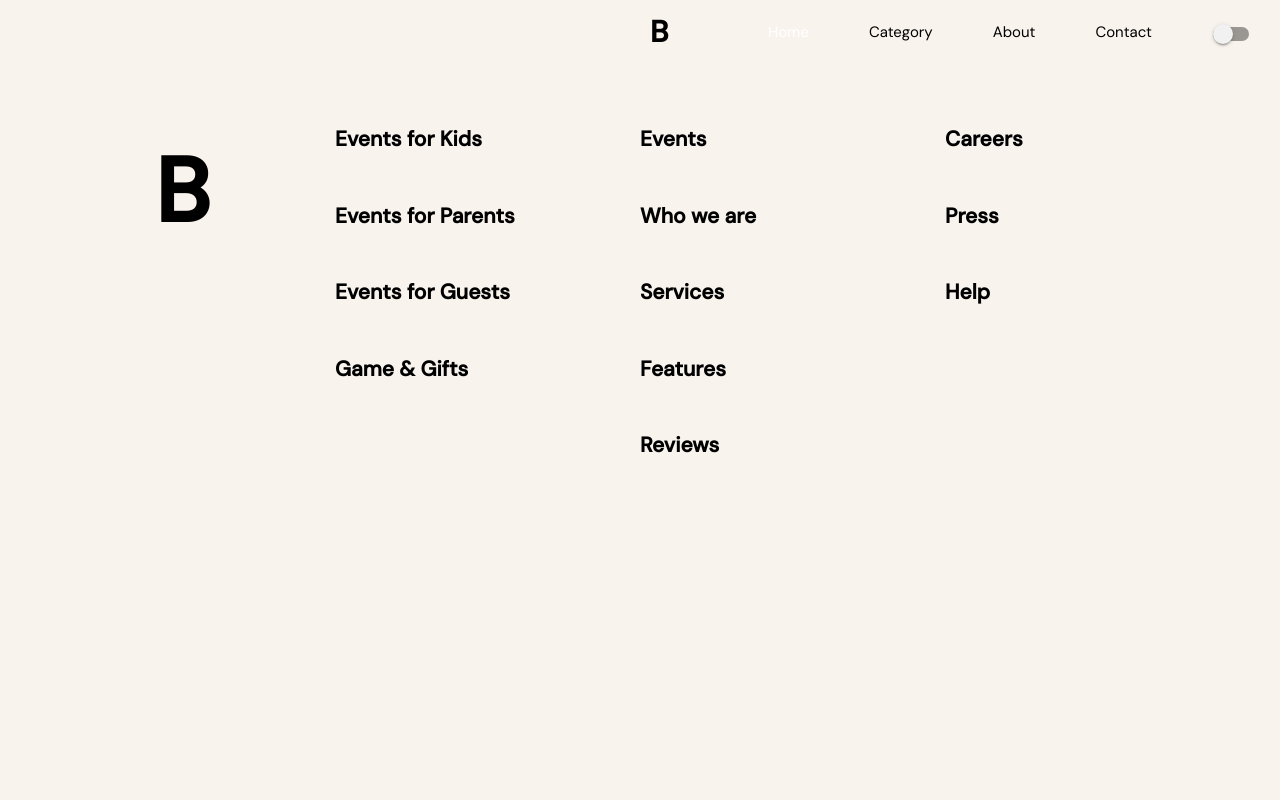
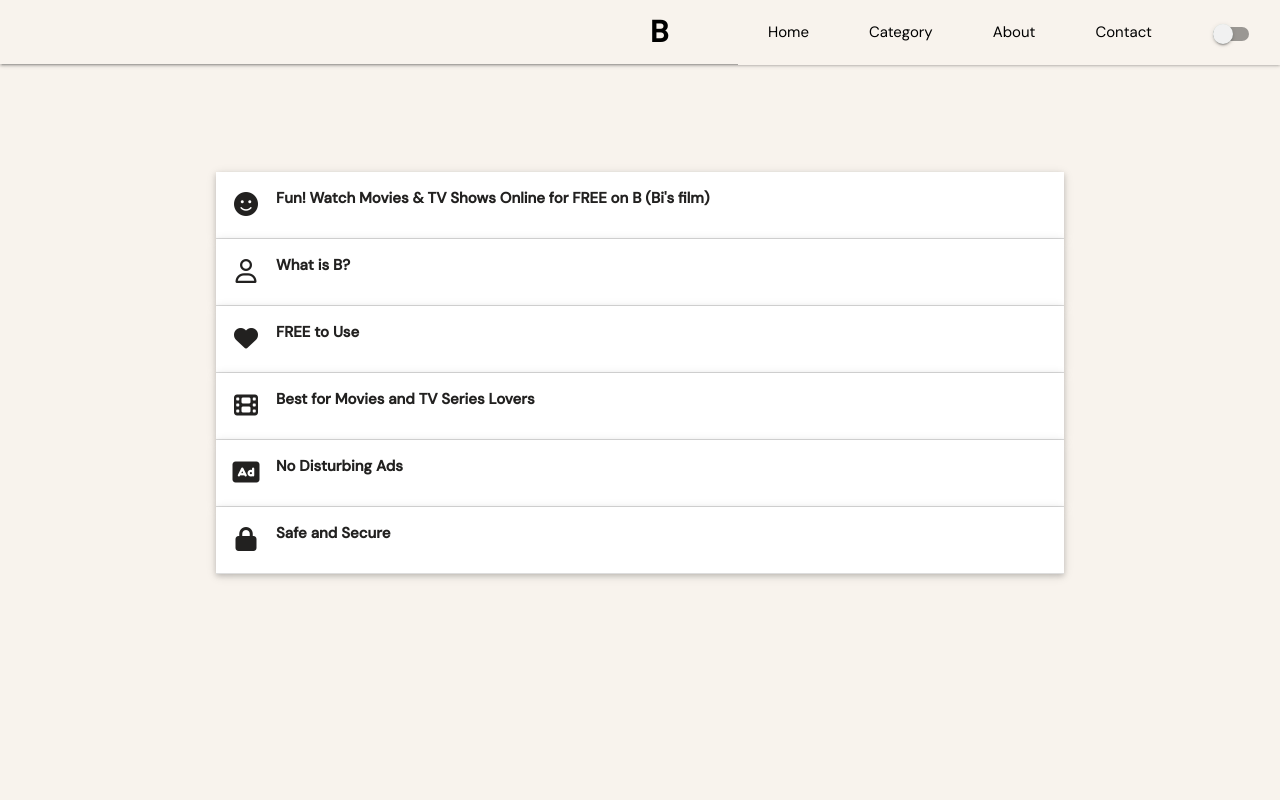
Before and after one commit to cubi-dev/movie-app.github.io, a React (Create React App) app: page /about in a window 1280 px wide. Shown: the top 800 px of the page. Built offline with nearby package versions, Linux system fonts and the light colour scheme.

Commit message:
Update About + Router

```diff
--- a/src/App.js
+++ b/src/App.js
@@ -1,7 +1,9 @@
 // import logo from './logo.svg';
 // import "@fortawesome/fontawesome-free/css/all.min.css";
+import { useContext } from "react";
 import { Route, Routes } from "react-router-dom";
 import "./App.css";
+import AboutFC from "./components/About/AboutFC";
 import CategoryFC from "./components/Category/CategoryFC";
 import ContactFC from "./components/Contact/ContactFC";
 import Detail from "./components/Detail/DetailFC";
@@ -10,10 +12,13 @@ import FooterFC from "./components/Footer/FooterFC";
 import IntroFC from "./components/Intro/IntroFC";
 // import Main from './components/Main';
 import NavigationFC from "./components/Navigation/NavigationFC";
+
+import { ThemeContext } from "./components/ThemeContext";
 // import { Button } from "@material-ui/core";
 function App() {
+  const {theme} = useContext(ThemeContext);
   return (
-    <div className="App">
+    <div className="App" style={{ backgroundColor: theme.backgroundColor, }}>
       <NavigationFC />
       {/* <IntroFC/> */}
       <Routes>
@@ -22,6 +27,7 @@ function App() {
         <Route path="/detail/:id" element={<Detail />}></Route>
         <Route path="/category" element={<CategoryFC />}></Route>
         <Route path="/contact" element={<ContactFC/>}></Route>
+        <Route path="/about" element={<AboutFC/>}></Route>
         {/* <Main/> */}
       </Routes>
       <FooterFC />
--- /dev/null
+++ b/src/components/About/AboutFC.js
@@ -0,0 +1,98 @@
+import React from 'react'
+import './About.css'
+import { Collapsible, CollapsibleItem, Container, Icon } from 'react-materialize'
+import { ThemeContext } from '../ThemeContext'
+import { useContext } from 'react'
+export default function AboutFC() {
+     const { theme } = useContext(ThemeContext);
+  return (
+    <Container
+    style={{borderBottom: theme.borderBottom, padding: "100px 0"}}
+    >
+         <Collapsible
+                accordion
+                popout
+               //  style={{borderBottom: theme.borderBottom}}
+            >
+                <CollapsibleItem
+                    expanded={false}
+                    header="Fun! Watch Movies & TV Shows Online for FREE on B (Bi's film)"
+                    style={{ fontWeight: 'bold',}}
+                    icon={<Icon><i class="fa-solid fa-face-smile"></i></Icon>}
+                    node="div"
+
+                >
+                    <p style={{ fontWeight: 'normal', color: theme.color }}>
+                        Do you love movies and tv series? Do you want to watch them for free online, but don't know how? Well, look no further. B is a website that allows users to watch tv series and movies for free on their computers, laptops, tablets or smartphones.
+
+                        All the tv series and films are available in English which makes it easier for everyone around the world to enjoy. The best part about this site is that there's no sign up required! It doesn't matter if you're a kid or an adult – just go there, start watching tv shows and films without any form of payment whatsoever!
+                    </p>
+                </CollapsibleItem>
+                <CollapsibleItem
+                    expanded={false}
+                    header="What is B?"
+                    style={{ fontWeight: 'bold'}}
+                    icon={<Icon><i class="fa-regular fa-user"></i></Icon>}
+                    node="div"
+                >
+                    <p style={{ fontWeight: 'normal', color: theme.color }}>
+                    The film you need, designed by cubi for casestudy of FER201m to be
+            accessible for Everyone!
+                    </p>
+                </CollapsibleItem>
+                <CollapsibleItem
+                    expanded={false}
+                    header="FREE to Use"
+                    icon={<Icon><i class="fa-solid fa-heart"></i></Icon>}
+                    style={{ fontWeight: 'bold' }}
+
+                    node="div"
+                >
+                    <p style={{ fontWeight: 'normal', color: theme.color }}>
+                        B is a free movies and tv series streaming website. It doesn't matter if you're looking for comedies, dramas, or even animated films – B has it all! The site offers thousands of titles that are available to watch through your computer, laptop, tablet, or smartphone without having to pay any fee whatsoever.
+                    </p>
+                </CollapsibleItem>
+                <CollapsibleItem
+                    expanded={false}
+                    header="Best for Movies and TV Series Lovers"
+                    icon={<Icon><i class="fa-solid fa-film"></i></Icon>}
+                    style={{ fontWeight: 'bold' }}
+
+                    node="div"
+                >
+                    <p style={{ fontWeight: 'normal', color: theme.color }}>
+                        Do you enjoy watching movies and tv series online? If yes, then B is perfect for you! The site has a wide range of titles that are all free to watch. There's no need to sign up or pay money – just go there, pick what you want and start enjoying it as much as possible!
+                    </p>
+                </CollapsibleItem>
+
+                <CollapsibleItem
+                    expanded={false}
+                    header="No Disturbing Ads"
+                    icon={<Icon><i class="fa-solid fa-rectangle-ad"></i></Icon>}
+                    style={{ fontWeight: 'bold' }}
+
+                    node="div"
+                >
+                    <p style={{ fontWeight: 'normal', color: theme.color }}>
+                        You don't have to worry about disturbing ads while streaming on B. The site is free of any adverts that could interrupt your film or tv show experience!
+
+                        B has all genres covered romantic comedies, dramas, animated films, horror movies and so much more are available there for you to enjoy as many times as you want! The site is constantly updated with new titles, so you'll never get bored. Thousands of movies and tv series for free? Yes please! Go to B now and start watching!
+                    </p>
+                </CollapsibleItem>
+                <CollapsibleItem
+                    expanded={false}
+                    header="Safe and Secure"
+                    icon={<Icon><i class="fa-solid fa-regular fa-lock"></i></Icon>}
+                    style={{ fontWeight: 'bold' }}
+
+                    node="div"
+                >
+                    <p style={{ fontWeight: 'normal', color: theme.color }}>
+                        Do you have any concerns about your privacy online? There's no need to worry when it comes to browsing on B. The site is 100% safe and secure! Everything that happens there couldn't be traced back to your name or email address – everything stays hidden for maximum protection provided by the website itself.
+                    </p>
+                </CollapsibleItem>
+
+            </Collapsible>
+    </Container>
+  )
+}
--- a/src/components/Contact/Contact.css
+++ b/src/components/Contact/Contact.css
@@ -0,0 +1,4 @@
+.contact {
+     margin: 50px 0 50px 0;
+     padding: 0 0 100px 0;
+}
--- a/src/components/Contact/ContactFC.js
+++ b/src/components/Contact/ContactFC.js
@@ -1,7 +1,40 @@
-import React from 'react'
-
+import React from "react";
+import { Container, TextInput } from "react-materialize";
+import "./Contact.css";
+import { ThemeContext } from "../ThemeContext";
+import { useContext } from "react";
 export default function ContactFC() {
+  const { theme } = useContext(ThemeContext);
   return (
-    <div>ContactFC</div>
-  )
+    <div
+      className="contact"
+      style={{
+        backgroundColor: theme.backgroundColor,
+        borderBottom: theme.borderBottom,
+      }}
+    >
+      <Container
+        style={{ backgroundColor: theme.backgroundColor, color: theme.color }}
+      >
+        <TextInput
+          label="First Name"
+          style={{ color: theme.color }}
+        ></TextInput>
+        <TextInput label="Last Name" style={{ color: theme.color }}></TextInput>
+        <TextInput
+          label="Your Email"
+          email
+          validate
+          error="Wrong Email Format!"
+          success="Great"
+          style={{ color: theme.color }}
+        ></TextInput>
+        <TextInput
+          data-length={50}
+          label="Input message"
+          style={{ color: theme.color }}
+        />
+      </Container>
+    </div>
+  );
 }
--- a/src/components/Footer/Footer.css
+++ b/src/components/Footer/Footer.css
@@ -1,3 +1,7 @@
+.footer {
+  margin-top: 60px;
+  /* height: 63vh; */
+}
 .containers {
   max-width: 1440px;
   margin: 0 auto;
@@ -18,7 +22,7 @@
    }
    .footer-link {
      color: #1f2b55;
-     font-size: 1.4rem;
+     font-size: 14px;
      display: block;
      margin-bottom: 3rem;
      width: fit-content;
@@ -28,7 +32,7 @@
    .footer-logo {
      text-decoration: none;
      color: inherit;
-     font-size: 6rem;
+     font-size: 3rem;
      font-weight: 700;
    }
 @media screen and (max-width: 500px) {
--- a/src/components/Footer/FooterFC.js
+++ b/src/components/Footer/FooterFC.js
@@ -1,11 +1,12 @@
 import React, { useContext } from "react";
+import { Container, Footer } from "react-materialize";
 import { ThemeContext } from "../ThemeContext";
 import "./Footer.css";
 export default function FooterFC() {
   const {theme} = useContext(ThemeContext);
 
   return (
-    <footer
+    <section
       className="footer"
       style={{
         backgroundColor: theme.backgroundColor,
@@ -116,6 +117,6 @@ export default function FooterFC() {
           </a>
         </div>
       </div>
-    </footer>
+    </section>
   );
 }
--- a/src/components/Navigation/NavigationFC.js
+++ b/src/components/Navigation/NavigationFC.js
@@ -10,6 +10,7 @@ export default function NavigationFC() {
   const { theme, toggle } = useContext(ThemeContext);
   // const responseMenu = useRefMenu();
   return (
+    // _______________________________________________________________________________________________________________________
     <div className="navigation-header"  style={{backgroundColor: theme.backgroundColor, borderBottomColor: theme.borderBottomColor, color: theme.color}}>
     <Navbar  style={{backgroundColor: theme.backgroundColor, borderBottomColor: theme.borderBottomColor}}
     alignLinks="right"
@@ -27,11 +28,11 @@ export default function NavigationFC() {
     }}
     >
       <div className="navigation-item" style={{backgroundColor: theme.backgroundColor, color: theme.color}}>
+      <NavItem>
       <Link to={"/"} style= {{color: theme.color}}>
-      <NavItem>
         Home
+      </Link>
       </NavItem>
-      </Link>
       <NavItem>
         <Link to={"/category"} style= {{color: theme.color}}>Category</Link>
       </NavItem>
@@ -50,6 +51,7 @@ export default function NavigationFC() {
     </Navbar>
     </div>
     );
+    // __________________________________________________________________________________________________________________________________
   }
   // __________________________________________OLD VERSION___________________________________________
   //     <div>
```
Also changed, not shown: src/components/About/About.css (added).
